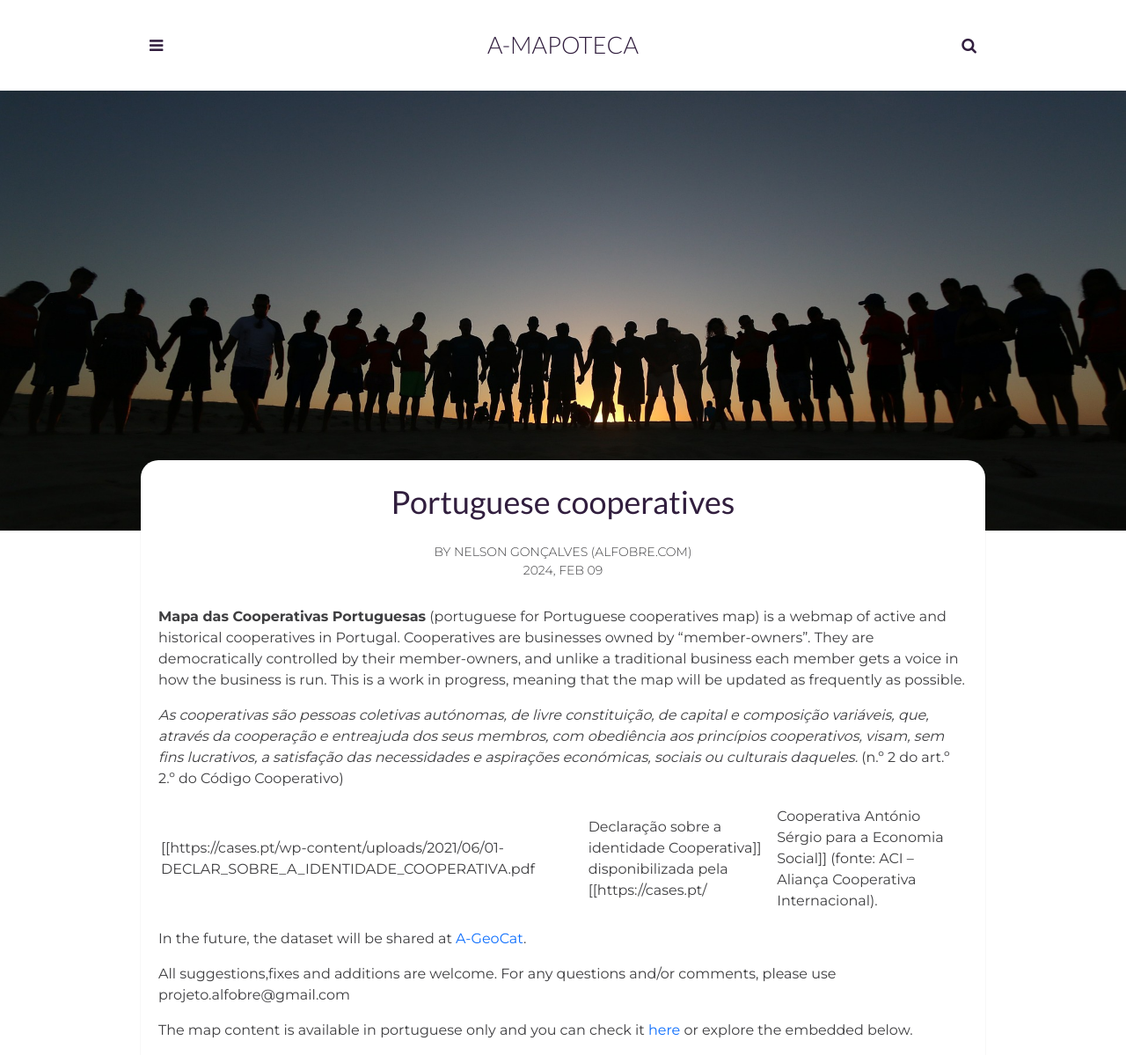
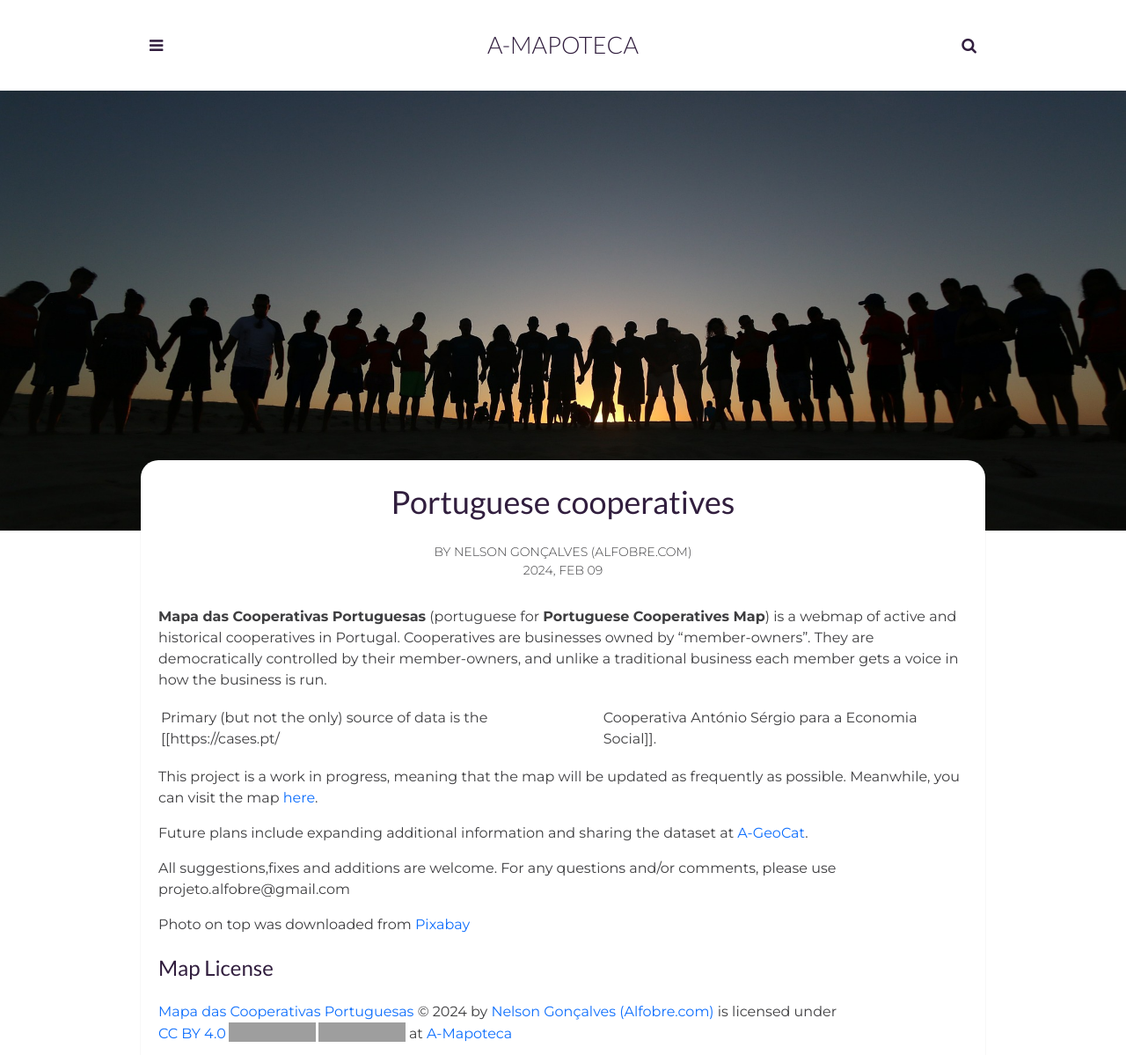
Before and after one commit to projetoalfobre/a-mapoteca, a Jekyll site: the page built from _posts/2024-02-09-mapa-das-cooperativas.markdown, in a window 1280 px wide. Shown: the top 1199 px of the page at 88% size. Built offline with Jekyll 4.4.1, drawn with Linux system fonts in a browser that asks for light colours; comment, search, counter and statistics services are not loaded; grey boxes are pictures that could not be loaded.

Commit message:
Update 2024-02-09-mapa-das-cooperativas.markdown

```diff
--- a/_posts/2024-02-09-mapa-das-cooperativas.markdown
+++ b/_posts/2024-02-09-mapa-das-cooperativas.markdown
@@ -9,22 +9,16 @@ tags: [Webmap, WIP, Economy, Environment, Political, Portugal, Culture, Arts]
 author: Nelson Gonçalves (Alfobre.com)
 ---
 
-**Mapa das Cooperativas Portuguesas** (portuguese for Portuguese cooperatives map) is a webmap of active and historical cooperatives in Portugal. Cooperatives are businesses owned by “member-owners”. They are democratically controlled by their member-owners, and unlike a traditional business each member gets a voice in how the business is run. This is a work in progress, meaning that the map will be updated as frequently as possible.
+**Mapa das Cooperativas Portuguesas** (portuguese for **Portuguese Cooperatives Map**) is a webmap of active and historical cooperatives in Portugal. Cooperatives are businesses owned by “member-owners”. They are democratically controlled by their member-owners, and unlike a traditional business each member gets a voice in how the business is run.
 
-*As cooperativas são pessoas coletivas autónomas, de livre constituição, de capital e composição variáveis, que, através da cooperação e entreajuda dos seus membros, com obediência aos princípios cooperativos, visam, sem fins lucrativos, a satisfação das necessidades e aspirações económicas, sociais ou culturais daqueles.* (n.º 2 do art.º 2.º do Código Cooperativo)
+Primary (but not the only) source of data is the [[https://cases.pt/|Cooperativa António Sérgio para a Economia Social]].
 
-[[https://cases.pt/wp-content/uploads/2021/06/01-DECLAR_SOBRE_A_IDENTIDADE_COOPERATIVA.pdf|Declaração sobre a identidade Cooperativa]] disponibilizada pela [[https://cases.pt/|Cooperativa António Sérgio para a Economia Social]] (fonte: ACI – Aliança Cooperativa Internacional).
+This project is a work in progress, meaning that the map will be updated as frequently as possible. Meanwhile, you can visit the map [here](https://umap.openstreetmap.fr/en/map/mapa-das-cooperativas-portuguesas_1021529#7/39.309/-8.042).
 
-
-
-In the future, the dataset will be shared at [A-GeoCat](https://a-geocat.alfobre.com/).
+Future plans include expanding additional information and sharing the dataset at [A-GeoCat](https://a-geocat.alfobre.com/).
 
 All suggestions,fixes and additions are welcome. For any questions and/or comments, please use projeto.alfobre@gmail.com
 
-The map content is available in portuguese only and you can check it [here](https://umap.openstreetmap.fr/en/map/mapa-das-cooperativas-portuguesas_1021529#7/39.309/-8.042) or explore the embedded below.
-
-
-<iframe width="100%" height="500px" frameborder="0" allowfullscreen allow="geolocation" src="//umap.openstreetmap.fr/en/map/mapa-das-cooperativas-portuguesas_1021529?scaleControl=false&miniMap=false&scrollWheelZoom=true&zoomControl=false&editMode=disabled&moreControl=true&searchControl=null&tilelayersControl=null&embedControl=false&datalayersControl=true&onLoadPanel=undefined&captionBar=false&captionMenus=true&measureControl=false&fullscreenControl=null&editinosmControl=false"></iframe>
-
+Photo on top was downloaded from [Pixabay](https://pixabay.com/)
 
 {% include cc-by.html %}
```
